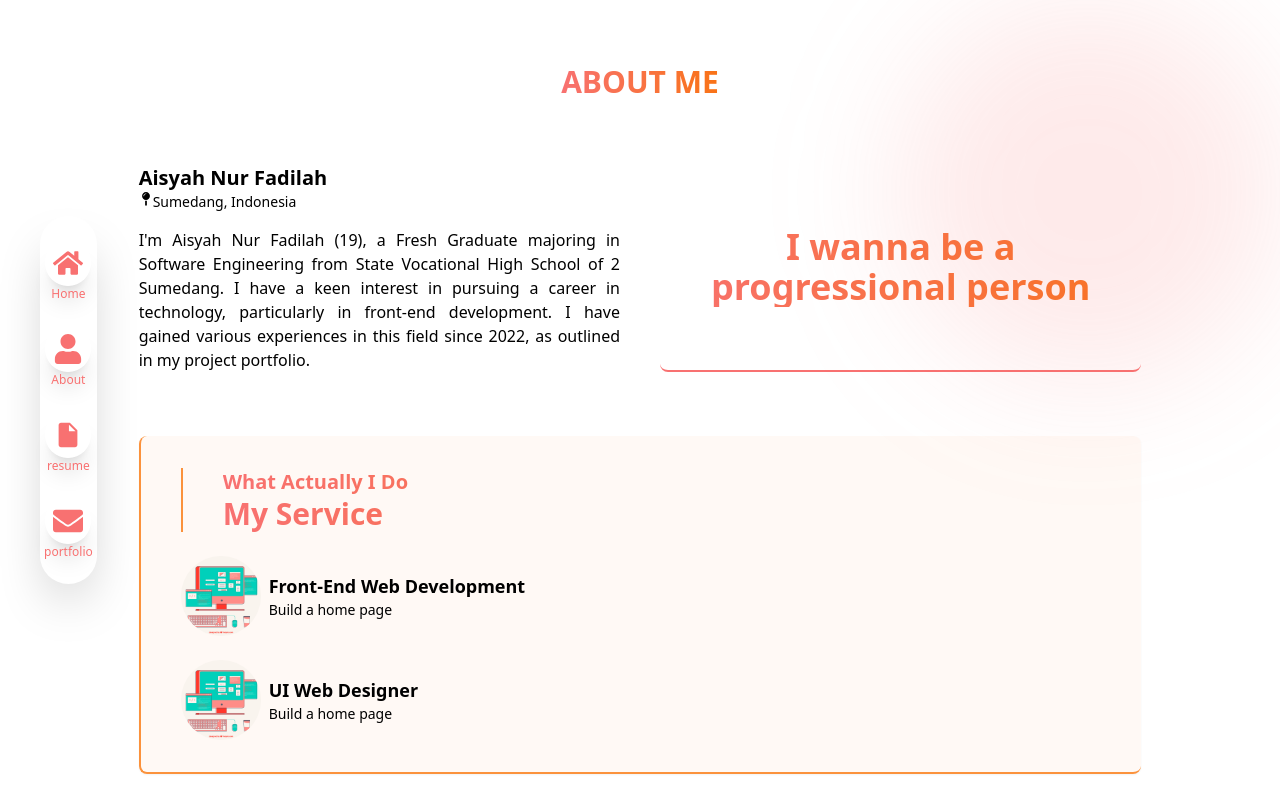
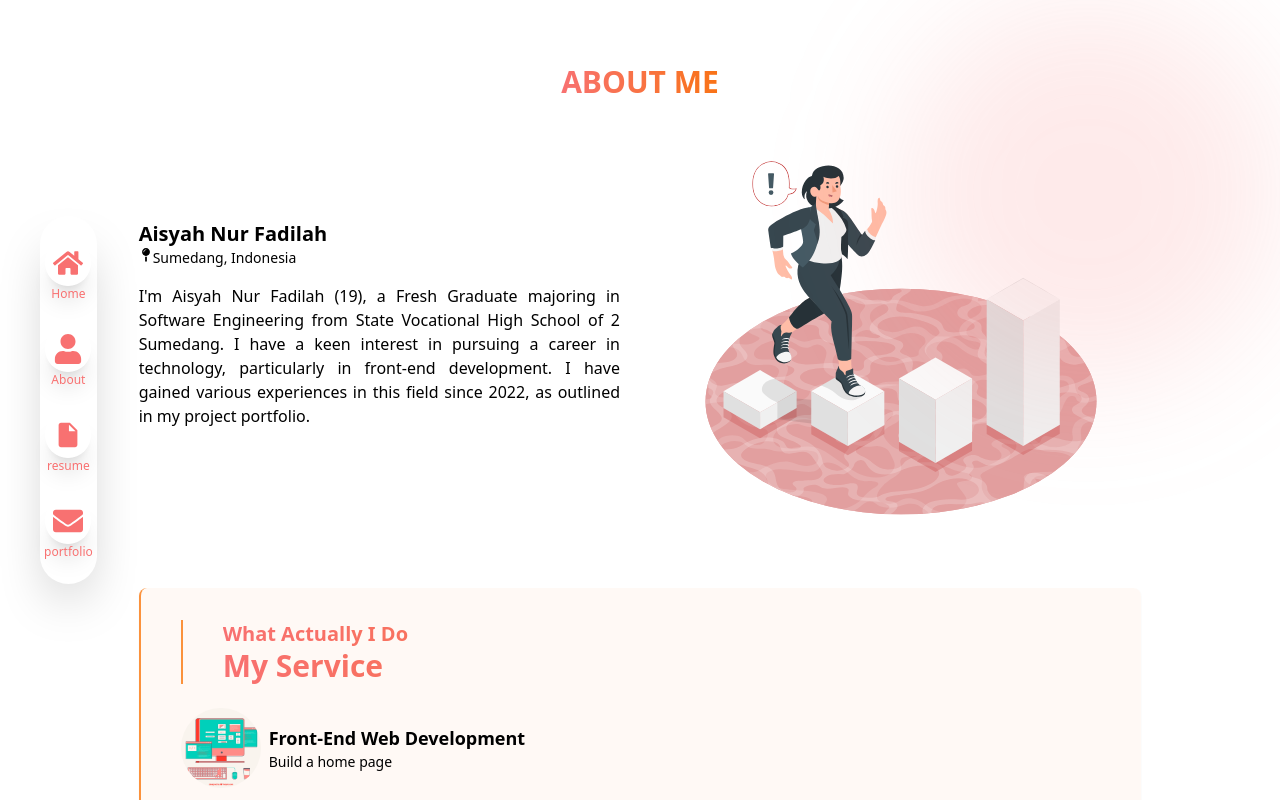
Before and after one commit to isyhfadilah/aisyahnurfadilah, a Next.js app: page /about in a window 1280 px wide. Shown: the top 800 px of the page. Built offline with nearby package versions, Linux system fonts and the light colour scheme; a web font is replaced by a local one.

Commit message:
fix: ilustration in about page

```diff
--- a/src/components/common/sections/about/about.tsx
+++ b/src/components/common/sections/about/about.tsx
@@ -1,6 +1,7 @@
 import Container from '../../layouts/Container'
 import { GradientText } from '@/components/ui/title/gradient'
 import { FaMapPin } from 'react-icons/fa'
+import Image from 'next/image'
 
 export const AboutDesk = () => {
   return (
@@ -8,11 +9,11 @@ export const AboutDesk = () => {
       <div className="bg-red/15 md:w-sm md:h-sm rounded-full absolute z-1 top-0 right-0 blur-3xl"></div>
 
       {/* make a tittle */}
-      <div className="flex justify-center mb-16">
+      <div className="flex justify-center mb-6">
         <GradientText text="ABOUT ME" sizes="text-3xl" className="text-center" />
       </div>
 
-      <Container className="grid gap-10 md:grid-cols-2 place-content-between justify-between items-center w-full">
+      <Container className="grid gap-10 md:grid-cols-2 place-content-between place-items-center w-full">
         <div>
           <h1 className="text-xl font-semibold">Aisyah Nur Fadilah</h1>
           <div className="flex text-sm mb-4">
@@ -26,9 +27,7 @@ export const AboutDesk = () => {
           </p>
         </div>
 
-        <div className="bg-white md:border-b-2 md:border-b-red rounded-lg h-full flex justify-center items-center">
-          <GradientText text="I wanna be a progressional person" sizes="text-3xl md:text-4xl" className="text-center" />
-        </div>
+        <Image src="/images/progress.svg" alt="progressional person" height={400} width={400} />
       </Container>
     </section>
   )
--- a/src/shared/styles/app.css
+++ b/src/shared/styles/app.css
@@ -252,6 +252,7 @@
 .cursor-pointer{cursor:pointer;}
 .list-disc{list-style-type:disc;}
 .place-content-between{place-content:space-between;}
+.place-items-center{place-items:center;}
 .items-center{align-items:center;}
 .justify-center{justify-content:center;}
 .justify-between{justify-content:space-between;}
@@ -421,13 +422,10 @@
 .md\:w-xl{width:36rem;}
 .md\:flex{display:flex;}
 .md\:space-x-2xl>:not([hidden])~:not([hidden]){--un-space-x-reverse:0;margin-left:calc(1.5rem * calc(1 - var(--un-space-x-reverse)));margin-right:calc(1.5rem * var(--un-space-x-reverse));}
-.md\:border-b-2{border-bottom-width:2px;}
-.md\:border-b-red{--un-border-opacity:1;--un-border-bottom-opacity:var(--un-border-opacity);border-bottom-color:rgba(248,113,113,var(--un-border-bottom-opacity));}
 .md\:px-10{padding-left:2.5rem;padding-right:2.5rem;}
 .md\:pl-10{padding-left:2.5rem;}
 .md\:text-2xl{font-size:1.5rem;line-height:2rem;}
 .md\:text-3xl{font-size:1.875rem;line-height:2.25rem;}
-.md\:text-4xl{font-size:2.25rem;line-height:2.5rem;}
 .md\:text-sm{font-size:0.875rem;line-height:1.25rem;}
 }
 @media (min-width: 1024px){
```
Also changed, not shown: public/images/progress.svg (added).
